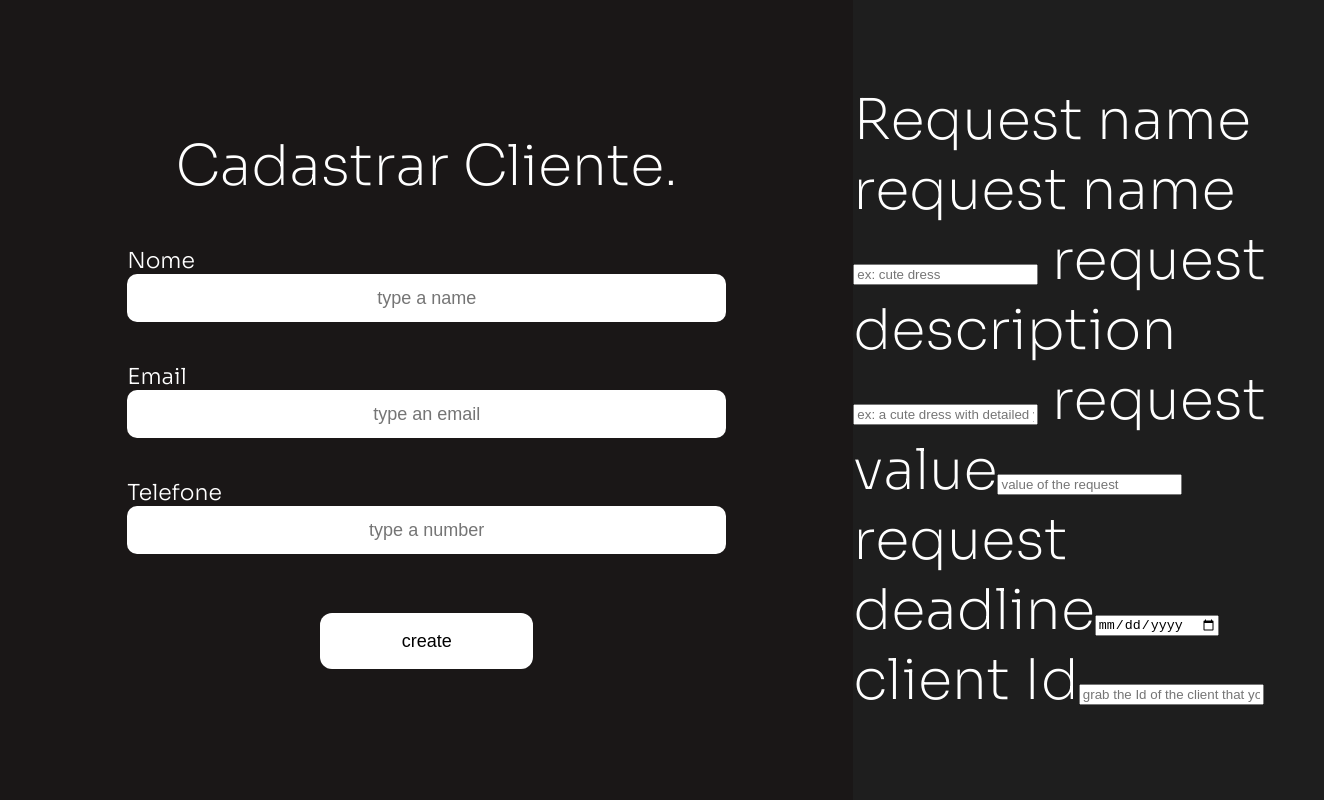
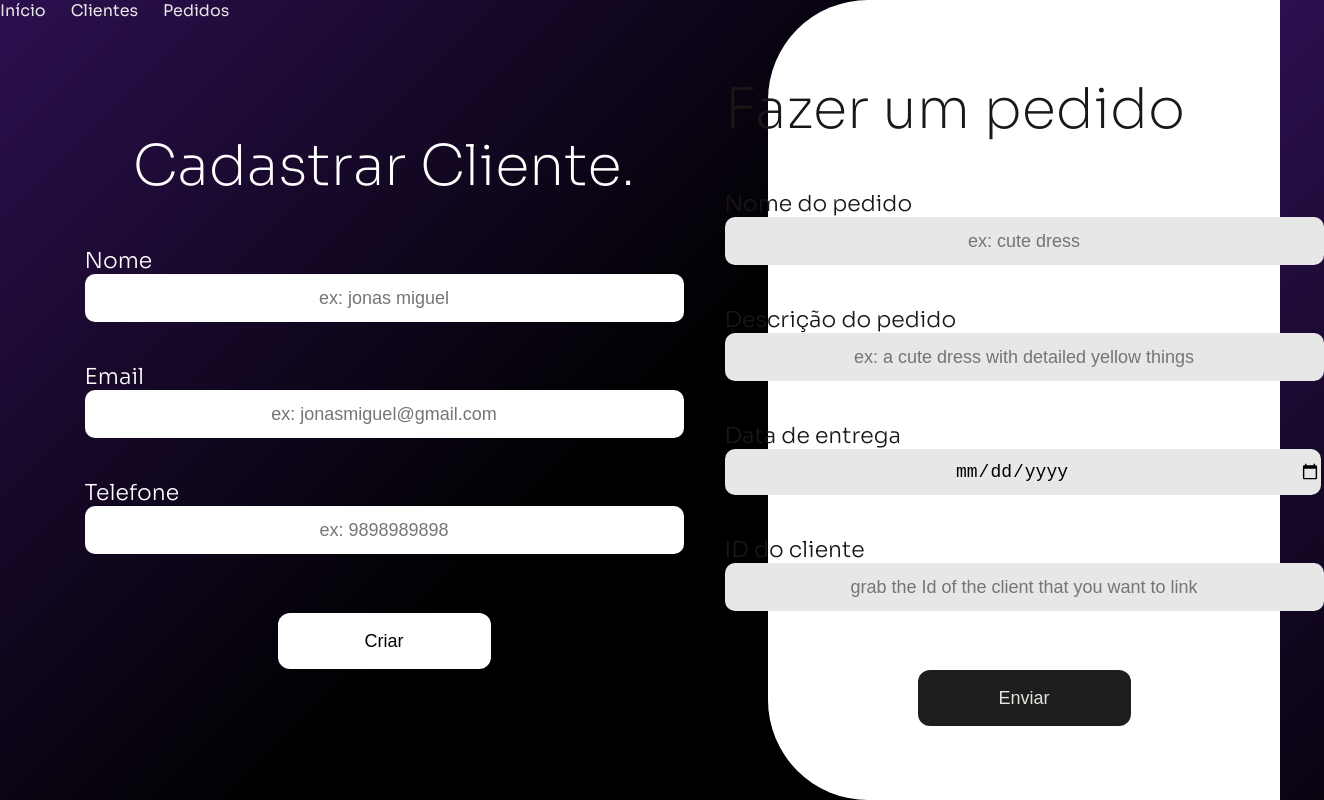
Before and after one commit to NmMarcoz/Needle, a React (Vite) app in the folder Client/needle app/: page / in a window 1280 px wide. Shown: the whole page, 1324 px wide, since content can reach past the window. Built offline with nearby package versions, Linux system fonts and the light colour scheme.

Commit message:
Atualizações no frontend

```diff
--- a/Client/needle app/src/pages/CostumerPage.tsx
+++ b/Client/needle app/src/pages/CostumerPage.tsx
@@ -1,4 +1,4 @@
-import "../styles/CostumerPageStyles.css"
+import "../styles/CostumerPageStyles.css";
 import Button from "../Components/Button";
 //import { useState } from "react";
 
@@ -7,19 +7,29 @@
   return (
     <>
       <div>
-        <header></header>
+        <header>
+          <nav>
+            <div className="nav-container">
+              <div className="nav-text">
+                <span>Início</span>
+                <span>Clientes</span>
+                <span>Pedidos</span>
+              </div>
+            </div>
+          </nav>
+        </header>
         <main>
           <section className="left-section">
             <div className="left-container">
               <div className="costumer-input">
                 <h1>Cadastrar Cliente.</h1>
-                <div className  = "input-container">
+                <div className="input-container">
                   <a className="inputText"> Nome</a>
                   <input
                     className="inputBox"
                     name="name"
                     type="text"
-                    placeholder="type a name"
+                    placeholder="ex: jonas miguel"
                   />
                 </div>
                 <div className="input-container">
@@ -27,7 +37,7 @@
                   <input
                     className="inputBox"
                     name="email"
-                    placeholder="type an email"
+                    placeholder="ex: jonasmiguel@gmail.com"
                     type="email"
                   />
                 </div>
@@ -36,46 +46,47 @@
                   <input
                     className="inputBox"
                     name="phoneNumber"
-                    placeholder="type a number"
+                    placeholder="ex: 9898989898"
                     type="tel"
                   />
                 </div>
               </div>
-              <Button url={BASE_URL} text="create" color={0} />
+              <Button url={BASE_URL} text="Criar" color={0} />
             </div>
           </section>
 
-          <section className="right-container">
+          <section className="right-section">
+            <div className="right-container">
               <div className="request-input">
-              <a>Request name</a>
-              <div className="clientInput">
-                <a className="altInputText"> request name</a>
+                <h1>Fazer um pedido</h1>
+                <div className="input-container">
+                  <a className="altInputText"> Nome do pedido</a>
                   <input // Nome da request
                     className="altInputBox"
                     name="requestName"
                     type="text"
                     placeholder="ex: cute dress"
                   />
-                <a className="altInputText"> request description</a>
+                </div>
+                <div className="input-container">
+                  <a className="altInputText"> Descrição do pedido</a>
                   <input // Descrição da request
                     name="requestDescription"
                     className="altInputBox"
                     placeholder="ex: a cute dress with detailed yellow things"
                   />
-                <a className="altInputText"> request value</a>
-                <input // Descrição da request
-                  name="requestValue"
-                  className="altInputBox"
-                  placeholder="value of the request "
-                />
-                <a className="altInputText"> request deadline</a>
+                </div>
+                <div className="input-container">
+                  <a className="altInputText"> Data de entrega</a>
                   <input
                     name="requestDeadline"
                     className="altInputBox"
                     placeholder="ex: 22/09/2026"
                     type="date"
                   />
-                <a className="altInputText"> client Id</a>
+                </div>
+                <div className="input-container">
+                  <a className="altInputText"> ID do cliente</a>
                   <input
                     className="altInputBox"
                     name="costumerId"
@@ -83,8 +94,11 @@
                   />
                 </div>
               </div>
+              <Button url={BASE_URL} text="Enviar" color={1} />
+            </div>
           </section>
         </main>
+
       </div>
     </>
   );
--- a/Client/needle app/src/styles.css
+++ b/Client/needle app/src/styles.css
@@ -2,5 +2,5 @@
     background: #1E1E1E;
 }
 body{
-    background: #1E1E1E;
+
 }
--- a/Client/needle app/src/styles/CostumerPageStyles.css
+++ b/Client/needle app/src/styles/CostumerPageStyles.css
@@ -1,85 +1,166 @@
-body{
+body {
   border: 0%;
   margin: 0%;
   font-family: Sora;
+  background: #1a1717;
+  background: rgb(44, 16, 80);
+  background: linear-gradient(
+    135deg,
+    rgba(44, 16, 80, 1) 0%,
+    rgba(0, 0, 0, 1) 51%
+  );
 }
 
-main{
+main {
   display: flex;
   flex-direction: row;
   align-items: center;
   justify-content: center;
   width: 100%;
 }
+.elipse-container {
+  position: fixed;
+  top: -500px;
+  left: -700px;
+}
+.elipse {
+  width: 1500px;
+  height: 1500px;
+  background: #8634ee;
+  border-radius: 100%;
+  filter: blur(1000px);
+  opacity: 30%;
+}
 /* SEÇÃO DA ESQUERDA */
-.left-section{
+.left-section {
   width: 100%;
   height: 100vh;
   display: flex;
   flex-direction: column;
   align-items: center;
   justify-content: center;
-  background: #1A1717;
+
+  /* background: rgb(44,16,80);
+  background: linear-gradient(135deg, rgba(44,16,80,1) 0%, rgba(0,0,0,1) 74%);  */
 }
-.left-container{
+.left-container {
   display: flex;
   flex-direction: column;
   align-items: center;
   justify-content: center;
 }
-.costumer-input{
+nav {
+  position: absolute;
+}
+.nav {
+  width: 783px;
+  height: 65px;
+  background-color: #e7e7e7;
+  border-radius: 30px;
+  opacity: 50%;
+  margin-bottom: 50px;
+}
+.nav-container {
+  height: 100%;
+  display: flex;
+  flex-direction: row;
+  justify-content: center;
+  align-content: center;
+}
+.nav-text {
+  display: flex;
+  align-items: center;
+  justify-content: center;
+  color: #e7e7e7;
+}
+.nav-container span {
+  margin: 0%;
+  border: 0%;
+  margin-right: 25px;
+}
+.costumer-input {
   display: flex;
   flex-direction: column;
   align-items: center;
   justify-content: center;
 }
-.costumer-input h1{
+.costumer-input h1 {
   margin-top: 0;
   font-weight: 200;
   font-size: 56px;
   color: #fff;
 }
 
-.inputText{
+.inputText {
   text-align: left;
 }
-.costumer-input input{
+.costumer-input input {
   background-color: fff;
   border-radius: 10px;
   width: 595px;
   height: 46px;
   box-shadow: none;
   outline: none;
-  border:none;
+  border: none;
   font-size: 18px;
   text-align: center;
   margin-bottom: 16px;
 }
-.costumer-input a{
+.costumer-input a {
   font-size: 22px;
   color: #fff;
   text-align: left;
   font-weight: 300;
 }
-.input-container{
+.input-container {
   display: flex;
   flex-direction: column;
   margin-bottom: 25px;
 }
 
 /* SEÇÃO DA DIREITA */
-.right-container{
-  width: 50vw;
+.right-section {
+  background: #fff;
+  border-radius: 100px 0px 0px 100px;
+}
+.right-container {
+  width: 40vw;
   height: 100vh;
   display: flex;
   flex-direction: column;
   align-items: center;
   justify-content: center;
 }
+.right-container h1 {
+  margin-top: 0;
+  font-weight: 200;
+  font-size: 56px;
+  color: #1a1717;
+}
 
-.request-input{
+.request-input {
   margin-top: 0;
   font-weight: 200;
   font-size: 56px;
   color: #fff;
 }
+
+.request-input a {
+  font-size: 22px;
+  color: #1a1717;
+  text-align: left;
+  font-weight: 300;
+}
+
+.request-input input {
+  background-color: #e7e7e7;
+  border-radius: 10px;
+  width: 595px;
+  height: 46px;
+  box-shadow: none;
+  outline: none;
+  border: none;
+  font-size: 18px;
+  text-align: center;
+  margin-bottom: 16px;
+}
```
Lines whose indentation alone changed are shown as unchanged.
